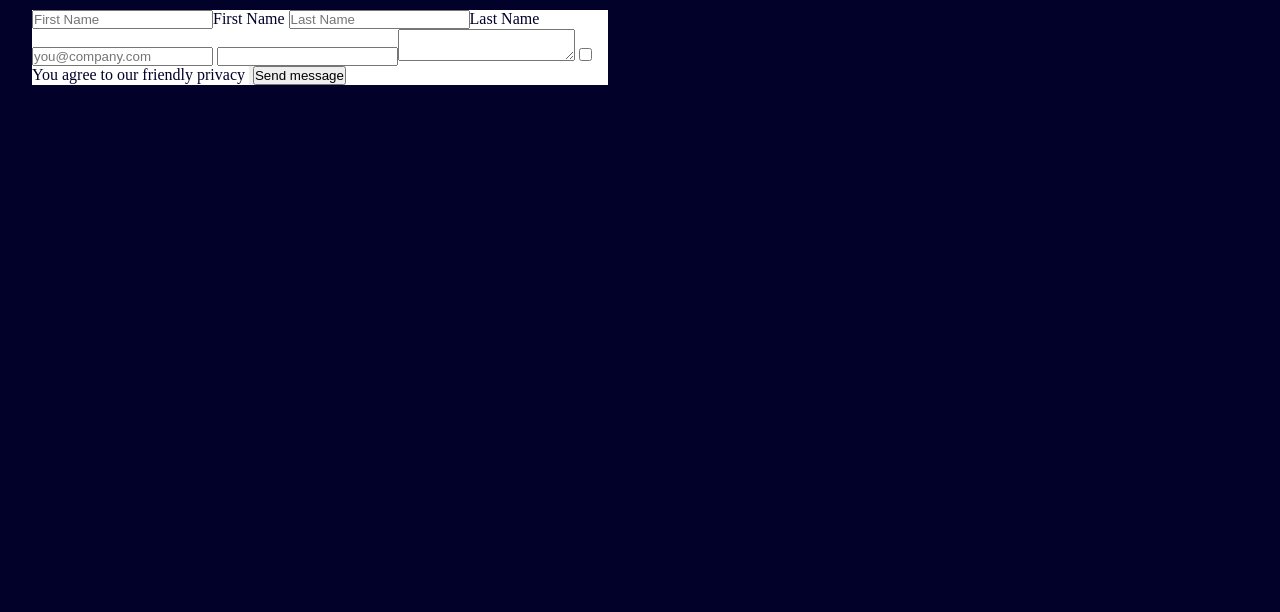
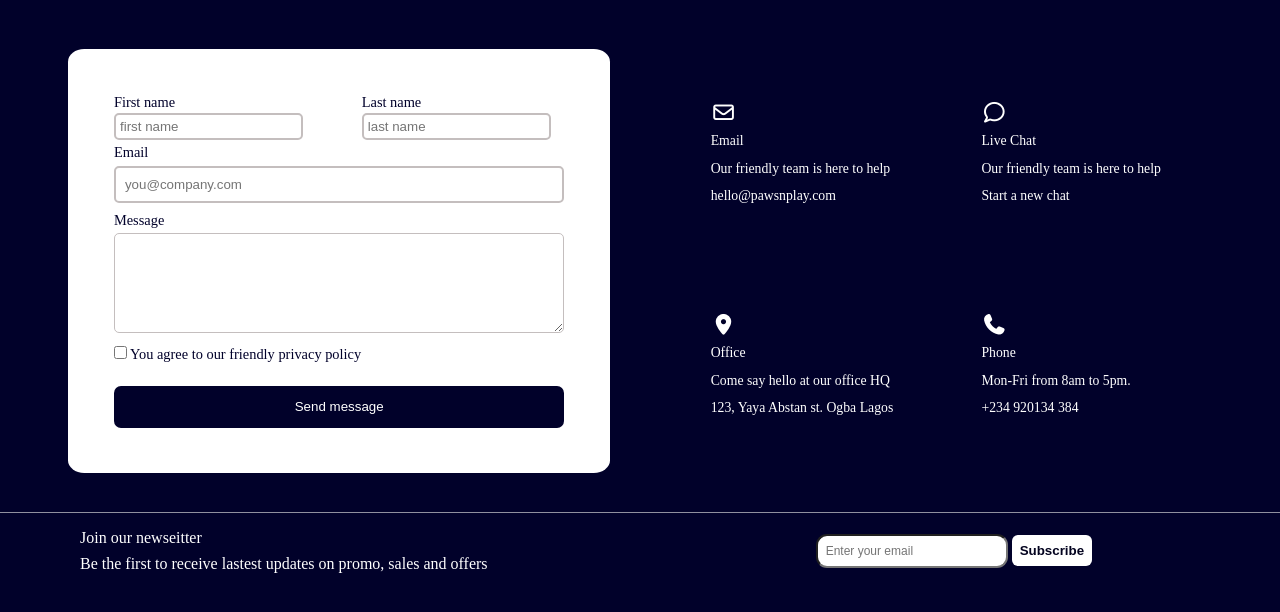
Before and after one commit to MaryamBadr9/maryam-summer-G13, a plain HTML site: page maryam-summer-G13/Pets page/get.html in a window 1280 px wide. Shown: the part 60-672 px from the top of the page. Drawn offline with Linux system fonts and the light colour scheme.

Commit message:
Upload TASKS NTI folder

```diff
--- a/maryam-summer-G13/Pets page/css/style.css
+++ b/maryam-summer-G13/Pets page/css/style.css
@@ -29,8 +29,9 @@ hr{
     width: 125%;
     border-bottom: #dddddda6 solid 1px;
 }
-
-
+form{
+    padding: 2%;
+}
 
 
 
@@ -361,18 +362,67 @@ hr{
     background-color: #01012a;
 }
 .get-main{
+    padding: 3%;
     display: flex;
     flex-wrap: wrap;
     flex-direction: row;
     justify-content: space-around;
 }
 .get-left{
+    padding: 3%;
+    font-size: 90%;
+    border-radius: 3%;
     color: #01012a;
     background-color: white;
 }
 .get-right{
+    display: flex;
+    flex-wrap: wrap;
+    flex-direction: row;
+    align-items: center;
+    justify-content: space-around;
 
 }
+.box{
+    width: 35%;
+    font-size: 86%;
+    line-height: 200%;
+    margin: 4%;
+}
+.get-footer{
+    line-height: 160%;
+    display: flex;
+    justify-content: space-around;
+    align-items: center;
+    flex-wrap: wrap;
+    flex-direction: row;
+}
+.xx{
+    border-radius: 11px;
+    padding: 2%;
+    font-size: 75%;
+    width: 50%;
+}
+.get-btn{
+    background-color: white;
+    border: none;
+    padding: 2%;
+    border-radius: 6px;
+    color: #03031f;
+    font-weight: 600;
+}
+
+
+
+
+
+
+
+
+
+
+
+
 
 
 
@@ -450,3 +500,32 @@ width: 30%;
 .left-img{
     padding: 1% 0%;
 }
+.w-100{
+    width: 100%;
+}
+.mar-bot{
+    margin-bottom: 1%;
+}
+.h-100{
+    height: 100px;
+}
+.bg{
+    color: white;
+    background-color: #01012a;
+    border: none;
+    border-radius:7px ;
+}
+.bor-grey{
+    border-style: solid;
+    border-color: #c4bebe;
+    border-radius: 5px;
+    padding: 2%;
+}
+.mar-top{
+    margin-top: 1%;
+    margin-bottom: 2%;
+}
+.pad-1{
+    margin-top: 5%;
+    padding: 3% 2%;
+}
--- a/maryam-summer-G13/Pets page/get.html
+++ b/maryam-summer-G13/Pets page/get.html
@@ -22,21 +22,66 @@
     <section class="get-main">
         <div class="get-left w-50">
             <form>
-                <input type="text" placeholder="First Name">First Name
-                <input type="text" placeholder="Last Name">Last Name
-                <input type="email" placeholder="you@company.com">
-                <input type="text"><textarea></textarea>
-                <input type="checkbox">You agree to our friendly privacy
-                <input type="button"><button type="submit">Send message</button>
+              <div class="d-flex">
+                <div class="w-50">First name  <br><input type="text" name="name" placeholder="first name" class="bor-grey mar-top"></div>
+                <div class="w-50">Last name <br><input type="text" name="name" placeholder="last name" class="bor-grey mar-top"></div>
+              </div>
+              <div class="w-100">Email <input type="email" placeholder="you@company.com" class="w-100 mar-top bor-grey"></div>
+              <div>Message <textarea class="w-100 h-100 bor-grey mar-top"></textarea></div>
+              <div><input type="checkbox"> You agree to our friendly <span class="underline">privacy policy</span> </div>
+              <div><button type="submit" class="w-100 bg pad-1">Send message</button></div>
             </form>
         </div>
 
 
 
         <div class="get-right w-50">
-            <div class="box"></div>
+            <div class="box">
+               <h1> <i class="fa-regular fa-envelope"></i></h1>
+                <p>Email <br>
+                 Our friendly team is here to help <br>
+                hello@pawsnplay.com</p>
+            </div>
+
+
+             <div class="box">
+               <h1><i class="fa-regular fa-comment"></i></h1>
+                <p>Live Chat<br>
+                Our friendly team is here to help <br>
+                Start a new chat </p>
+            </div>
+
+
+
+             <div class="box">
+               <h1><i class="fa-solid fa-location-dot"></i></h1>
+                <p>Office<br>
+                Come say hello at our office HQ<br>
+                123, Yaya Abstan st. Ogba Lagos</p>
+            </div>
+
+
+
+             <div class="box">
+               <h1><i class="fa-solid fa-phone"></i></i></h1>
+                <p>Phone <br>
+                Mon-Fri from 8am to 5pm. <br>
+                +234 920134 384</p>
+            </div>
         </div>
     </section>
 
+    <section>
+        <hr class="w-100 mar-bot">
+        <footer class="get-footer">
+            <div class="foot-l w-50">Join our newseitter <br> Be the first to receive lastest updates on promo, sales and offers
+            </div>
+            <div class="foot-r w-30"><input type="email" placeholder="Enter your email" class="xx">
+            <button type="submit" class="get-btn">Subscribe</button></div>
+
+        </footer>
+</section>
+
+
 </body>
 </html>
```
